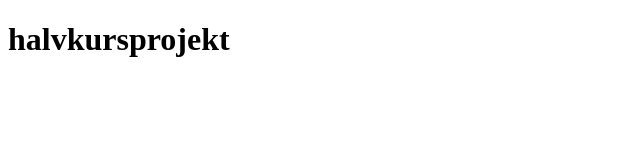
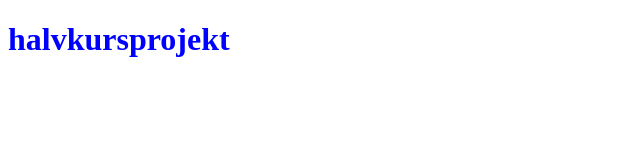
Before and after one commit to Lutfi-ADL/lutfi-adl.github.io, a plain HTML site: page halvkurs/index.html in a window 1280 px wide. Shown: the whole page, without its empty margins (0-640 px from the left). Drawn offline with Linux system fonts and the light colour scheme.

Commit message:
text_color

```diff
--- a/halvkurs/index.html
+++ b/halvkurs/index.html
@@ -4,6 +4,7 @@
     <meta charset="UTF-8">
     <meta name="viewport" content="width=device-width, initial-scale=1.0">
     <title>Document</title>
+    <link rel="stylesheet" href="style.css">
 </head>
 <body>
     <h1>halvkursprojekt</h1>
--- /dev/null
+++ b/halvkurs/style.css
@@ -0,0 +1,3 @@
+*{
+    color: blue;
+}
--- /dev/null
+++ b/slutprojekt/style.css
@@ -0,0 +1,3 @@
+*{
+    color: red;
+}
```
Also changed, not shown: slutprojekt/index.html (+1 -0 lines).
